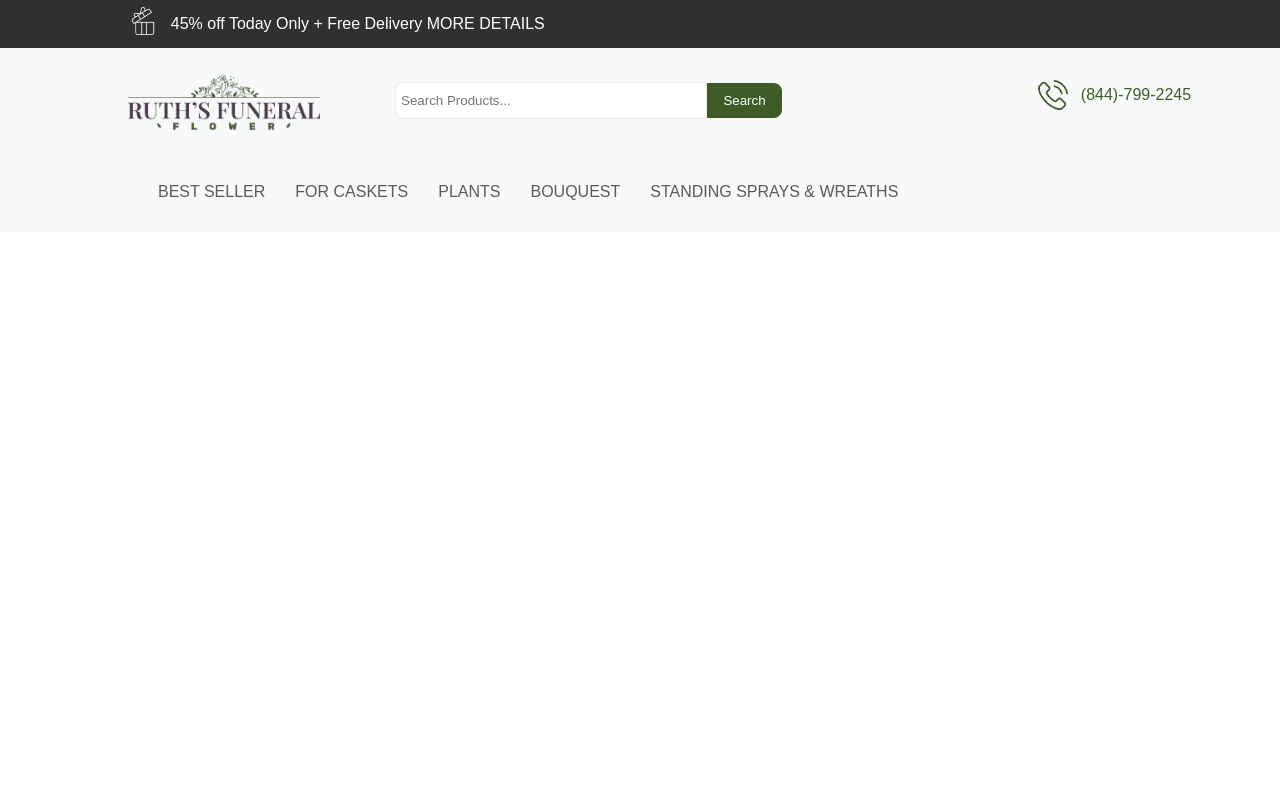
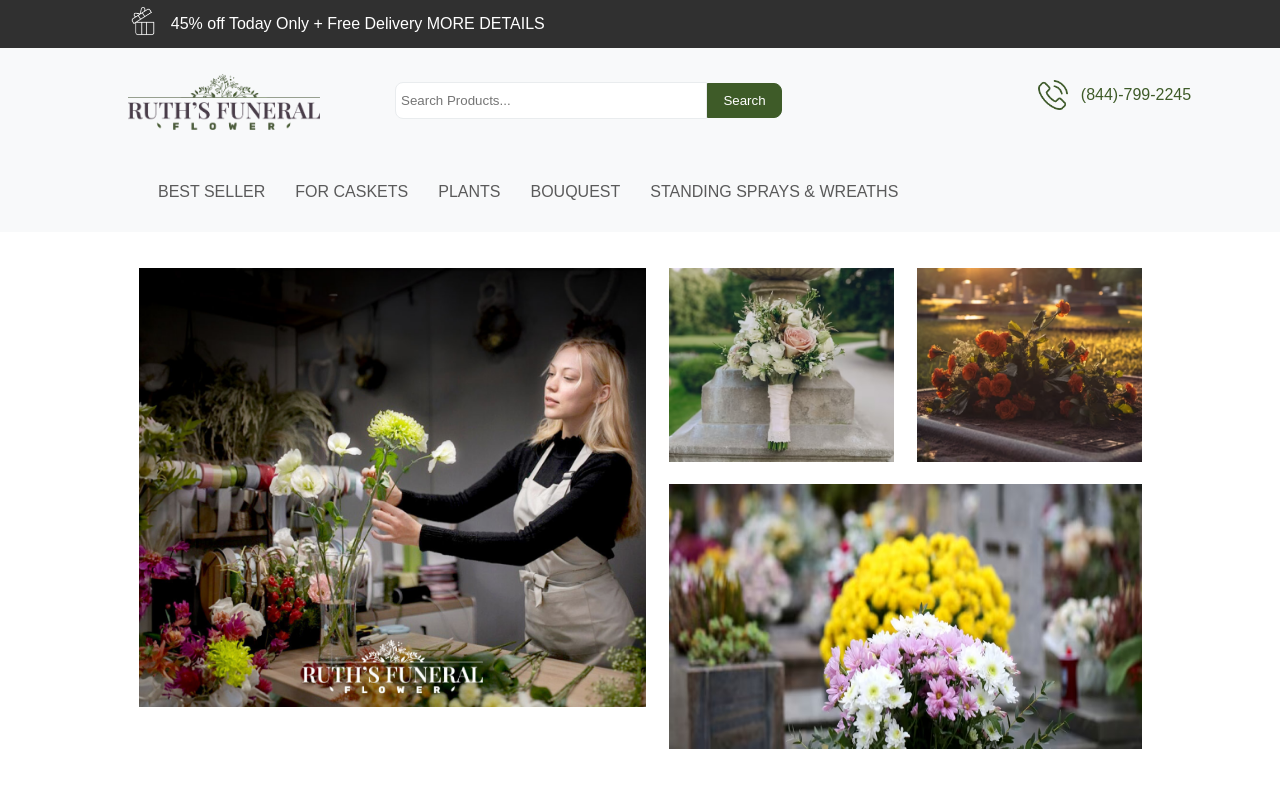
Before and after one commit to ozcanbayram/Luths-Funeral, an Angular app: page / in a window 1280 px wide. Shown: the top 788 px of the page. Built offline with nearby package versions, Linux system fonts and the light colour scheme.

Commit message:
main page created and added items

```diff
--- a/src/app/app.component.html
+++ b/src/app/app.component.html
@@ -1,3 +1,4 @@
 <app-topbar></app-topbar>
 <app-logobanner></app-logobanner>
 <app-navbar></app-navbar>
+<app-main></app-main>
--- a/src/app/app.module.ts
+++ b/src/app/app.module.ts
@@ -6,13 +6,15 @@ import { AppComponent } from './app.component';
 import { TopbarComponent } from './topbar/topbar.component';
 import { LogobannerComponent } from './logobanner/logobanner.component';
 import { NavbarComponent } from './navbar/navbar.component';
+import { MainComponent } from './main/main.component';
 
 @NgModule({
   declarations: [
     AppComponent,
     TopbarComponent,
     LogobannerComponent,
-    NavbarComponent
+    NavbarComponent,
+    MainComponent
   ],
   imports: [
     BrowserModule,
--- /dev/null
+++ b/src/app/main/main.component.css
@@ -0,0 +1,31 @@
+.main-page {
+    padding: 25px;
+    margin-left: 8%;
+
+}
+
+.photo {
+    /* margin: 20px; */
+    padding: 1%;
+}
+
+.photo1 {
+    width: 45%;
+    /* height: 50vh; */
+    float: left;
+}
+
+.photo2 {
+    width: 20%;
+    float: left;
+}
+
+.photo3 {
+    width: 20%;
+    display: block;
+}
+
+.photo4 {
+    width: 42%;
+    height: 265px;
+}
--- /dev/null
+++ b/src/app/main/main.component.html
@@ -0,0 +1,6 @@
+<div class="main-page">
+    <img src="./assets/images/image1.png" alt="" class="photo photo1">
+    <img src="./assets/images/image2.png" alt="" class="photo photo2">
+    <img src="./assets/images/image3.png" alt="" class="photo photo3">
+    <img src="./assets/images/image4.png" alt="" class="photo photo4">
+</div>
```
Also changed, not shown: src/app/main/main.component.ts (added, +10 -0 lines), 1 other file (tests, documents, lock files or other folders).
